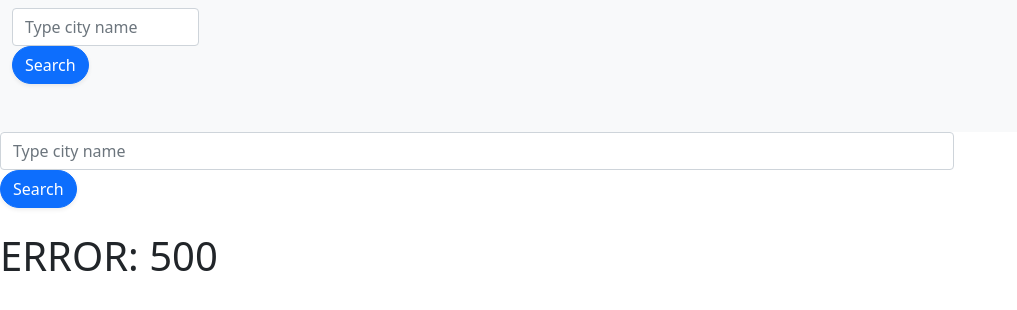
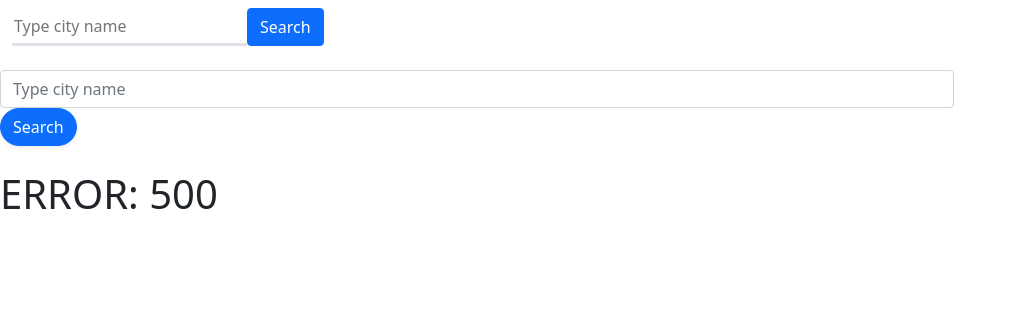
Before and after one commit to Masizik/weather-app, a Django app: template WeatherApp/templates/404.html in a window 1280 px wide. Shown: the top 310 px of the page, without its empty margins (0-1017 px from the left). Run offline with Django 4.2, Linux system fonts and the light colour scheme; the template is opened without the code that fills it, so the values that code supplies are empty; some libraries are stand-ins or nearby versions.

Commit message:
make some visual changes

```diff
--- a/WeatherApp/WeatherApp/weather_app/views.py
+++ b/WeatherApp/WeatherApp/weather_app/views.py
@@ -95,6 +95,4 @@
 
 
 def error_404_view(request):
-    # we add the path to the 404.html file
-    # here. The name of our HTML file is 404.html
     return render(request, '404.html')
--- a/WeatherApp/templates/base/partials/navigation.html
+++ b/WeatherApp/templates/base/partials/navigation.html
@@ -1,30 +1,36 @@
 {% block nav_content %}
     <!-- Navbar-->
-<nav class="navbar navbar-expand-lg navbar-light bg-light">
+<nav class="navbar navbar-expand-lg navbar">
   <div class="container-fluid justify-content-between">
 
-<form>
+{#<form>#}
+{##}
+{#        <div class="row mb-4">#}
+{##}
+{#            <div class="form-group col-md-9">#}
+{##}
+{#                <input name="city" id="exampleFormControlInput5" type="text" placeholder="Type city name"#}
+{#                       class="form-control form-control-underlined">#}
+{##}
+{##}
+{##}
+{##}
+{#            <div class="form-group col-md-3">#}
+{##}
+{#                <button type="submit" class="btn btn-primary rounded-pill btn-block shadow-sm">Search</button>#}
+{##}
+{#            </div>#}
+{##}
+{#        </div>#}
+{#        </div>#}
+{##}
+{#    </form>#}
 
-        <div class="row mb-4">
-
-            <div class="form-group col-md-9">
-
-                <input name="city" id="exampleFormControlInput5" type="text" placeholder="Type city name"
-                       class="form-control form-control-underlined">
-
-
-
-
-            <div class="form-group col-md-3">
-
-                <button type="submit" class="btn btn-primary rounded-pill btn-block shadow-sm">Search</button>
-
-            </div>
-
-        </div>
-        </div>
-
-    </form>
+      <form class="d-flex">
+  <input class="border border-3 border-top-0 border-start-0 border-end-0" type="search" name="city" id="exampleFormControlInput5" placeholder="Type city name"
+    aria-label="Search" style=" outline: none;">
+  <button class="btn btn-primary" type="submit">Search </button>
+</form>
 
   </div>
   </div>
```
Also changed, not shown: WeatherApp/templates/base/partials/more-info-weather.html (+5 -3 lines), 3 other files.
